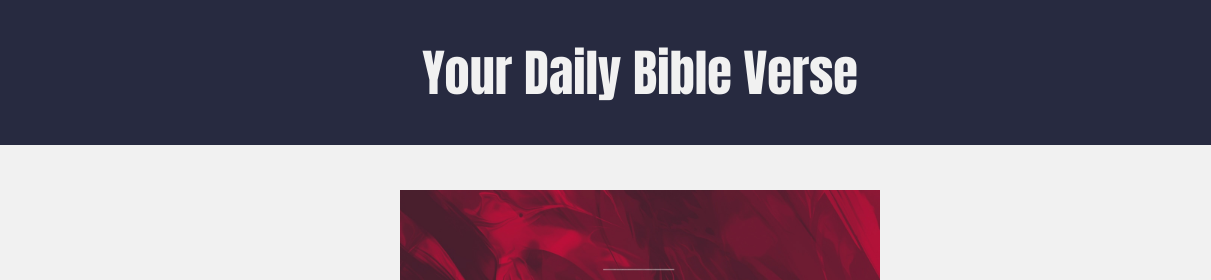
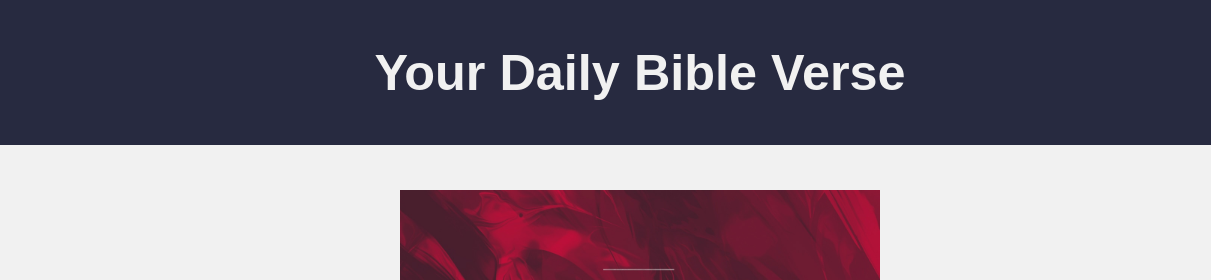
Before and after one commit to TimmieBimmie/timmiebimmie.github.io, a plain HTML site: page index.html in a window 1280 px wide. Shown: the top 280 px of the page, 0-1211 px from the left. Drawn offline with Linux system fonts and the light colour scheme.

Commit message:
Update style.css

```diff
--- a/style.css
+++ b/style.css
@@ -31,8 +31,8 @@
 
     h1{
         color: #f1f1f1;
-        font-family: Impact, Haettenschweiler, 'Arial Narrow Bold', sans-serif;
-        font-weight: lighter;
+        font-family: Arial, Helvetica, sans-serif;
+        font-weight: 750;
         font-size: calc(3vw + 12px);
         text-align: center;
     }
```
